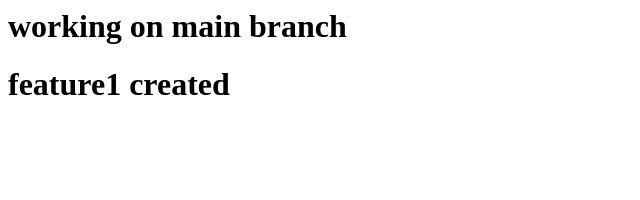
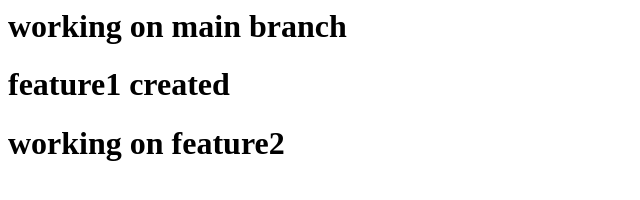
Before and after one commit to kaveritota/mergetask1, a plain HTML site: page index.html in a window 1280 px wide. Shown: the whole page, without its empty margins (0-640 px from the left). Drawn offline with Linux system fonts and the light colour scheme.

Commit message:
Feature2

```diff
--- a/index.html
+++ b/index.html
@@ -1,2 +1,3 @@
 <h1>working on main branch</h1>
 <h1>feature1 created </h1>
+<h1>working on feature2</h1>
```
Also changed, not shown: xyz.html (added, +1 -0 lines).
